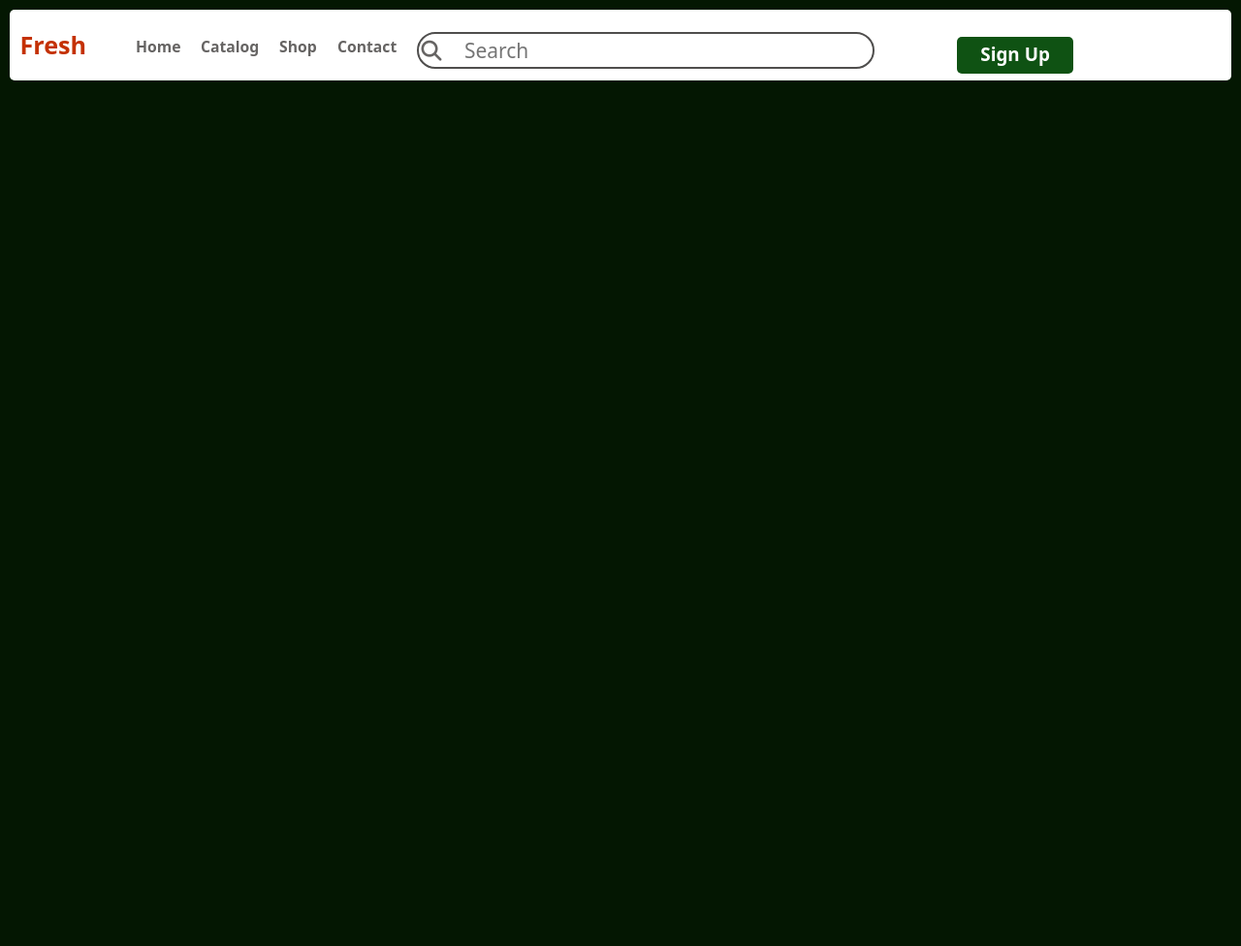
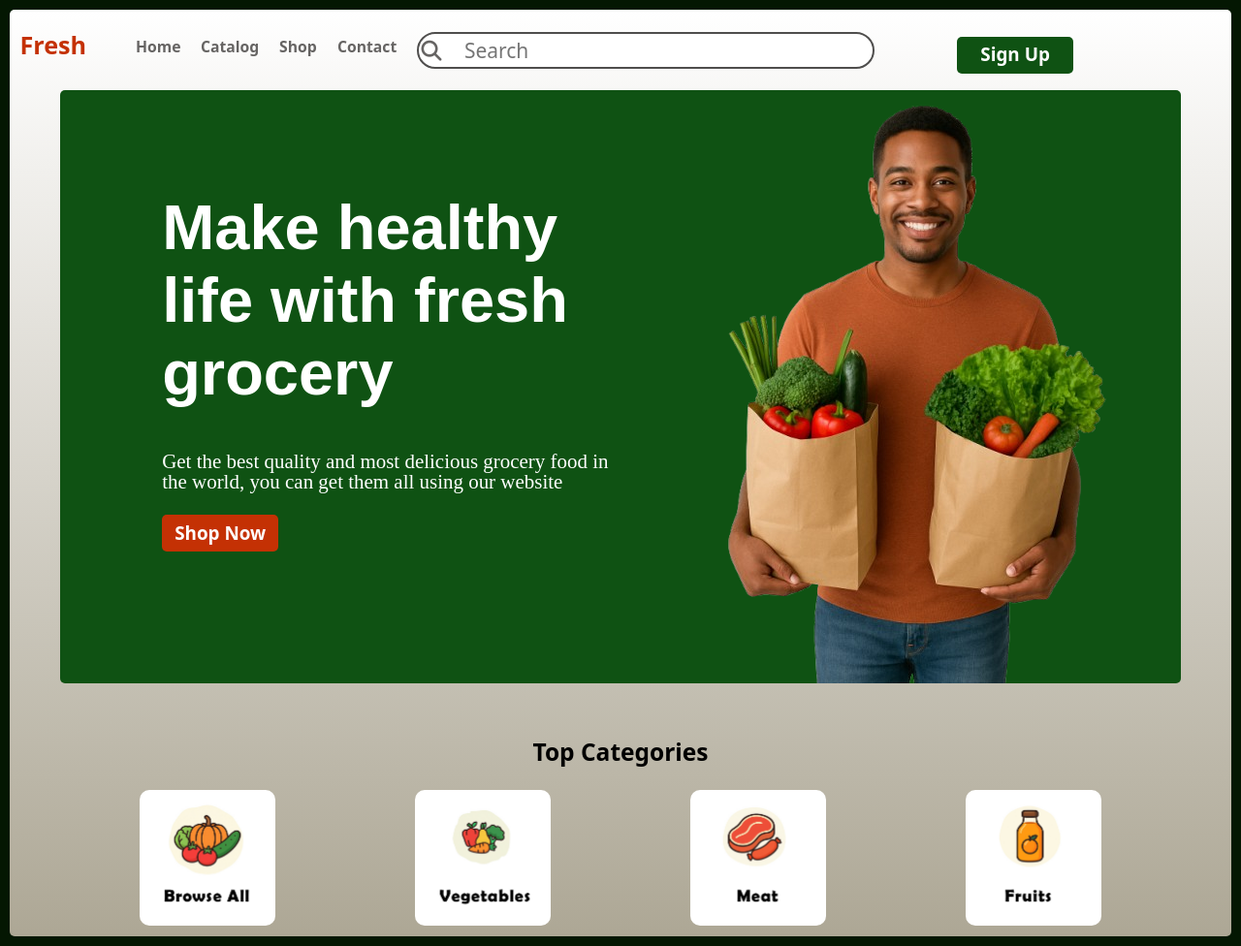
Before and after one commit to Othniel3983/Responsive-Supermarket-website, a plain HTML site: page index.html in a window 1280 px wide. Shown: the whole page at 97% size. Before the commit the page ends 800 px from the top, so only its background shows below. Drawn offline with Linux system fonts and the light colour scheme.

Commit message:
Built the showcase block

```diff
--- a/index.html
+++ b/index.html
@@ -34,6 +34,36 @@
           <a href="#"><button class="btn">Sign Up</button></a>
         </div>
       </div>
+      <section class="hero-container">
+        <article class="grid">
+          <div class="grid_1">
+            <h1 class="content-1">Make healthy life with fresh grocery</h1>
+            <p class="content-2">
+              Get the best quality and most delicious grocery food in the world,
+              you can get them all using our website
+            </p>
+            <a href="#"><button class="btn-2">Shop Now</button></a>
+          </div>
+          <img src="/images/hero-image.png.png" alt="" class="hero-image" />
+        </article>
+      </section>
+      <h3>Top Categories</h3>
+      <div class="showcase-container">
+        <ul>
+          <li class="showcase_image">
+            <a href="#"><img src="/images/Untitled-1.jpg" alt="" /></a>
+          </li>
+          <li class="showcase_image">
+            <a href="#"><img src="/images/Untitled-2.jpg" alt="" /></a>
+          </li>
+          <li class="showcase_image">
+            <a href="3"><img src="/images/Untitled-3.jpg" alt="" /></a>
+          </li>
+          <li class="showcase_image">
+            <a href="#"><img src="/images/Untitled-4.jpg" alt="" /></a>
+          </li>
+        </ul>
+      </div>
     </header>
   </body>
 </html>
--- a/style.css
+++ b/style.css
@@ -11,7 +11,7 @@ body {
 }
 
 .container {
-    background: white;
+    background: linear-gradient(#fff, #ada795);
     margin: 10px 10px;
     border-radius: 5px;
 }
@@ -174,3 +174,95 @@ a:hover {
         margin-top: 2rem;
     }
 }
+
+.hero-container {
+    background: #0f5213;
+    margin: 10px 5rem;
+    border-radius: 5px;
+}
+
+.grid {
+    display: grid;
+    grid-template-columns: repeat(2, 1fr);
+}
+
+.content-1 {
+    color: #fff;
+    font-family: Arial, Helvetica, sans-serif;
+    font-size: clamp(3.5rem, 8vw, 6.2rem);
+    font-weight: 900;
+    margin-left: 10rem;
+    margin-top: 10rem;
+}
+
+/* Tighten leading for large headline */
+.content-1 { line-height: 1.15; }
+
+.content-2 {
+    color: #fff;
+    font-family: 'Times New Roman', Times, serif;
+    margin-left: 10rem;
+    line-height: 1;
+}
+
+.btn-2 {
+    border-radius: 5px;
+    height: 38px;
+    width: 120px;
+    border: 0;
+    background: #c43104;
+    color: #fff;
+    cursor: pointer;
+    font-size: 1.8rem;
+    font-weight: 600;
+    outline: 0;
+    white-space: nowrap;
+    margin-left: 10rem;
+    transition: transform 0.5s ease-in;
+}
+
+.btn-2:hover {
+    transform: scale(0.9);
+}
+
+.hero-image {
+    max-width: 100%;
+    height: auto;
+    margin-left: 10rem;
+}
+
+h3 {
+    text-align: center;
+    margin-top: 5rem;
+    margin-bottom: 1rem;
+}
+
+.showcase_image {
+    margin: 1rem;
+}
+
+/* Control the actual image size inside the list item */
+.showcase_image img {
+    width: 140px; /* adjust as needed */
+    height: 140px; /* set a fixed height for uniform thumbnails */
+    border-radius: 10px;
+    object-fit: cover; /* crop to fill while keeping aspect ratio */
+    display: block;
+    transition: transform 0.5s ease-in-out;
+}
+
+.showcase_image img:hover {
+    transform: scale(1.1);
+}
+
+/* Lay out the list items horizontally */
+.showcase-container ul {
+    display: flex;
+    flex-direction: row;
+    flex-wrap: wrap;
+    justify-content: space-evenly;
+    align-items: center;
+    list-style: none;
+    padding: 0;
+    margin: 0;
+}
```
Also changed, not shown: images/Untitled-1.jpg (added), images/Untitled-2.jpg (added), images/Untitled-3.jpg (added), images/Untitled-4.jpg (added), images/hero-image.png.png (added), images/tranparent_image_3.png (added), images/transparent_image_1.png (added), images/transparent_image_2.png (added), images/transparent_image_4.png (added), images/transparent_image_5.png (added).
